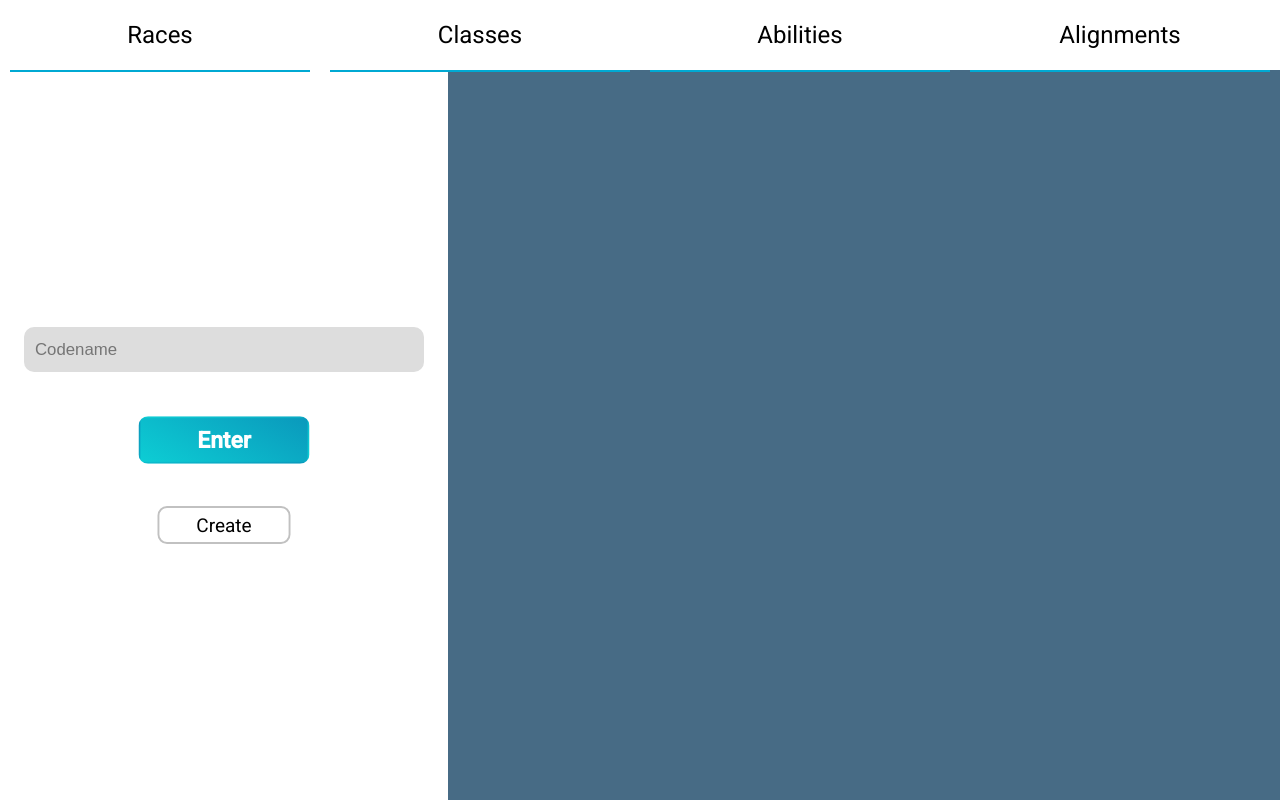
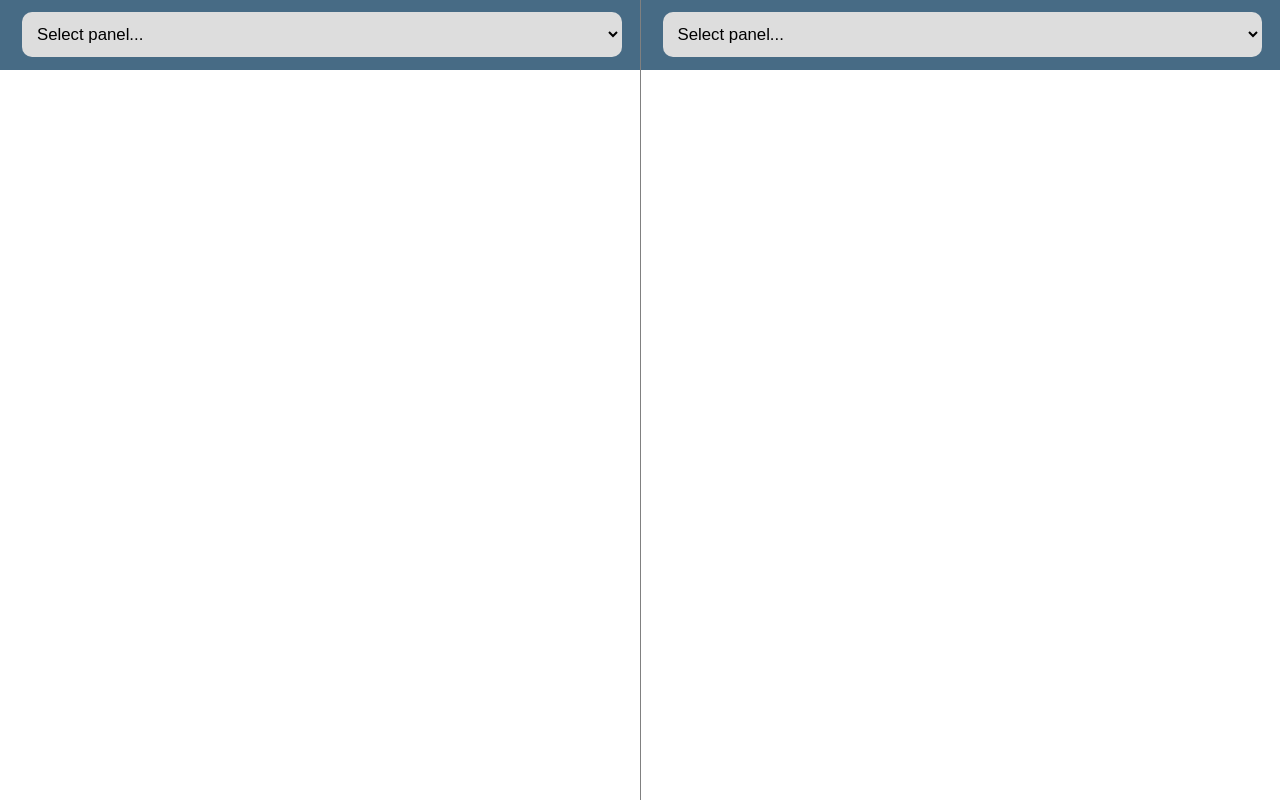
Before and after one commit to andremov/dnd-front, a React (Create React App) app: page / in a window 1280 px wide. Built offline with nearby package versions, Linux system fonts and the light colour scheme.

Commit message:
working class and race info

```diff
--- a/src/App.js
+++ b/src/App.js
@@ -165,13 +165,18 @@ export class App extends Component {
 
     render() {
         const { player_data, panel_data, cards_data, player_inventory, player_spells } = this.state;
-
+        return <Fragment>
+            <Panel />
+            <Panel />
+            <Panel />
+        </Fragment>
+    /*
         return (
             <Fragment>
                 <Header
                     callback={this.handleCard}
                     showTools={!!player_data}
-                    resetUI={() => this.setState({cards_data : []})}
+                    resetUI={() => this.setState({ cards_data : [] })}
                 />
 
                 <Panel type={''}>
@@ -180,7 +185,7 @@ export class App extends Component {
                             card_data : panel_data,
                             player_data : player_data,
                             eventCallback : this.handlePanel,
-                            setPlayerData : (data) => {
+                            setPlayerData : ( data ) => {
                                 this.setState({
                                     player_data : data
                                 })
@@ -209,6 +214,6 @@ export class App extends Component {
                     </div>
                 </div>
             </Fragment>
-        );
+        );*/
     }
 }
--- a/src/Components/Cards/ClassInfo.js
+++ b/src/Components/Cards/ClassCard.js
@@ -1,10 +1,11 @@
-import React  from "react";
-import { alignments, classes } from "../../Utils/Data";
+import React from "react";
+import { alignments } from "../../Utils/Data";
 import { Gem } from "../Gem";
 
-export function ClassInfo( { card_data } ) {
-    const { name, hit_dice, armor, weapons, alignment } = classes[card_data.item_id]
-    return <div className={'class_info'}>
+export function ClassCard( { class_data, openCallback, opened } ) {
+    const { name, hit_dice, armor, weapons, alignment } = class_data;
+
+    return <div className={'class-card ' + (opened ? 'opened' : 'closed')} onClick={openCallback}>
         <h1>{name}</h1>
 
         <div className={'info-section'}>
--- a/src/Components/Cards/RaceInfo.js
+++ b/src/Components/Cards/RaceCard.js
@@ -1,10 +1,11 @@
 import React, { Fragment } from "react";
-import { abilities, races, skills } from "../../Utils/Data";
+import { abilities, skills } from "../../Utils/Data";
 import { Gem } from "../Gem";
 
-export function RaceInfo( { card_data } ) {
-    const { name, ability_bonus, skill_bonus, age, height, trait_name } = races[card_data.item_id]
-    return <div className={'race_info'}>
+export function RaceCard( { race_data, openCallback, opened } ) {
+    const { name, ability_bonus, skill_bonus, age, height, trait_name } = race_data
+
+    return <div className={'race_info ' + (opened ? 'opened' : 'closed')} onClick={openCallback}>
         <h1>{name}</h1>
 
         <div className={'trait-section'}>
--- a/src/Components/Panel.js
+++ b/src/Components/Panel.js
@@ -1,9 +1,35 @@
-import React from 'react';
+import React, { useState } from 'react';
+import { panels } from "../Utils/Data";
 
-export function Panel({children}) {
+export function Panel( props ) {
+    const [ panel, setPanel ] = useState(-1)
+
+    function handleChangePanel( e ) {
+        setPanel(parseInt(e.target.value))
+    }
+
     return (
-        <div className={'main-panel'}>
-            {children}
+        <div className={'panel'}>
+
+            <div className={'panel-header'}>
+                <select value={panel} onChange={handleChangePanel}>
+                    <option value={-1}>
+                        Select panel...
+                    </option>
+
+                    {panels.map(( item, i ) => {
+                        return <option value={item.id} key={i}>
+                            {item.name}
+                        </option>
+                    })}
+                </select>
+            </div>
+
+            <div className={'panel-contents'}>
+                {
+                    panels.filter(item => item.id === panel)[0]?.panel(props)
+                }
+            </div>
         </div>
     );
 }
--- /dev/null
+++ b/src/Components/Panels/AlignmentsInfo.js
@@ -0,0 +1,9 @@
+import React from 'react';
+
+export function AlignmentsInfo() {
+    return (
+        <div>
+            Hello world!
+        </div>
+    );
+}
--- a/src/Components/Panels/CharacterInfo.js
+++ b/src/Components/Panels/CharacterInfo.js
@@ -3,6 +3,10 @@ import { abilities, alignments, classes, races } from "../../Utils/Data";
 import { Gem } from "../Gem";
 
 export function CharacterInfo( { player_data } ) {
+
+    if (!player_data) {
+        return <> </>
+    }
 
     return (
         <div className={'char-info'}>
--- /dev/null
+++ b/src/Components/Panels/ClassesInfo.js
@@ -0,0 +1,21 @@
+import React, { Fragment, useState } from 'react';
+import { classes } from "../../Utils/Data";
+import { ClassCard } from "../Cards/ClassCard";
+
+export function ClassesInfo() {
+    const [opened, open] = useState(-1);
+
+    function setOpen(i) {
+        open(i === opened? -1 : i)
+    }
+
+    return (
+        <Fragment>
+            {
+                classes.map( (item,i) => {
+                    return <ClassCard key={i} class_data={item} opened={i === opened} openCallback={() => setOpen(i)} />
+                } )
+            }
+        </Fragment>
+    );
+}
--- /dev/null
+++ b/src/Components/Panels/RacesInfo.js
@@ -0,0 +1,21 @@
+import React, { Fragment, useState } from 'react';
+import { races } from "../../Utils/Data";
+import { RaceCard } from "../Cards/RaceCard";
+
+export function RacesInfo() {
+    const [opened, open] = useState(-1);
+
+    function setOpen(i) {
+        open(i === opened? -1 : i)
+    }
+
+    return (
+        <Fragment>
+            {
+                races.map( (item,i) => {
+                    return <RaceCard key={i} race_data={item} opened={i === opened} openCallback={() => setOpen(i)} />
+                } )
+            }
+        </Fragment>
+    );
+}
--- a/src/Style/app-cards.scss
+++ b/src/Style/app-cards.scss
@@ -1,47 +1,67 @@
 @import "variables";
 
-.main-panel {
-  height: calc(100vh - 70px);
-  width: 35%;
-  min-width: 30%;
-  background-color: white;
-  display: flex;
-  align-items: center;
-  justify-content: center;
-  overflow-x: hidden;
-}
+//.main-panel {
+//  height: calc(100vh - 70px);
+//  width: 35%;
+//  min-width: 30%;
+//  background-color: white;
+//  display: flex;
+//  align-items: center;
+//  justify-content: center;
+//  overflow-x: hidden;
+//}
 
-.card-holder-panel {
-  width: 65%;
-  height: calc(100vh - 70px);
-
-  > .board {
-    min-width: 100%;
-    min-height: 100%;
-    overflow-x: scroll;
-    display: flex;
-    align-items: center;
-  }
-}
-
-.app-card {
-  position: relative;
-  padding: 10px;
-  //background-color: white;
-  border-radius: 10px;
-  box-shadow: 0 5px 5px 2px #00000077;
-  //box-sizing: border-box;
-  width: fit-content;
-  transition: 0.25s;
-  overflow: hidden;
-  margin: 10px;
-  background: radial-gradient(circle at 0% 100%, #a7a7a7 0%, #ffffff 30%);
-}
+//.card-holder-panel {
+//  width: 65%;
+//  height: calc(100vh - 70px);
+//
+//  > .board {
+//    min-width: 100%;
+//    min-height: 100%;
+//    overflow-x: scroll;
+//    display: flex;
+//    align-items: center;
+//  }
+//}
+//
+//.app-card {
+//  position: relative;
+//  padding: 10px;
+//  //background-color: white;
+//  border-radius: 10px;
+//  box-shadow: 0 5px 5px 2px #00000077;
+//  //box-sizing: border-box;
+//  width: fit-content;
+//  transition: 0.25s;
+//  overflow: hidden;
+//  margin: 10px;
+//  background: radial-gradient(circle at 0% 100%, #a7a7a7 0%, #ffffff 30%);
+//}
 
 .app-card-contents {
+  cursor: pointer;
   display: flex;
   flex-direction: column;
   position: relative;
+  border-radius: 10px;
+  background-color: white;
+  box-shadow: 0 0 1px 1px #00000050;
+  margin-top: 10px;
+  margin-bottom: 10px;
+  transition: 0.2s;
+  padding: 10px;
+  box-sizing: border-box;
+  overflow: hidden;
+  width: 100%;
+
+  &.closed {
+    min-height: 53px;
+    height: 53px;
+
+    .gem-socket {
+      display: none;
+    }
+  }
 
   > * {
     width: 100%;
@@ -60,39 +80,40 @@
   > .gem-socket {
     position: absolute;
     bottom: 0;
+    right: 10px;
   }
 }
 
-.dims_hidden {
-  width: 0;
-  height: 0;
-}
-
-.hidden {
-  @extend .dims_hidden;
-  box-shadow: none;
-  padding: 0;
-  margin: 0;
-}
-
-.enter {
-  width: 400px;
-  height: 300px;
-}
-
-.dims_loading {
-  width: 100px;
-  height: 100px;
-  min-width: 100px;
-  min-height: 100px;
-}
-
-.loading {
-  @extend .dims_loading;
-  display: flex;
-  align-items: center;
-  justify-content: center;
-}
+//.dims_hidden {
+//  width: 0;
+//  height: 0;
+//}
+//
+//.hidden {
+//  @extend .dims_hidden;
+//  box-shadow: none;
+//  padding: 0;
+//  margin: 0;
+//}
+//
+//.enter {
+//  width: 400px;
+//  height: 300px;
+//}
+//
+//.dims_loading {
+//  width: 100px;
+//  height: 100px;
+//  min-width: 100px;
+//  min-height: 100px;
+//}
+//
+//.loading {
+//  @extend .dims_loading;
+//  display: flex;
+//  align-items: center;
+//  justify-content: center;
+//}
 
 .new-player {
   width: 100%;
@@ -101,16 +122,13 @@
   padding-right: 10px;
 }
 
-.dims_race_info {
-  width: 250px;
-  height: 400px;
-  min-width: 250px;
-  min-height: 400px;
-}
-
 .race_info {
   @extend .app-card-contents;
-  @extend .dims_race_info;
+
+  &.opened {
+    height: 300px;
+    min-height: 300px;
+  }
 
   > .trait-section {
     border-top: 1px solid gray;
@@ -134,16 +152,13 @@
   }
 }
 
-.dims_class_info {
-  width: 300px;
-  height: 350px;
-  min-width: 300px;
-  min-height: 350px;
-}
+.class-card {
+  @extend .app-card-contents;
 
-.class_info {
-  @extend .app-card-contents;
-  @extend .dims_class_info;
+  &.opened {
+    min-height: 300px;
+    height: 300px;
+  }
 
   > .info-section {
     border-top: 1px solid gray;
@@ -372,7 +387,6 @@
   @extend .inventory;
 }
 
-
 .dims_class_quest {
   width: 400px;
   height: 250px;
--- a/src/Style/generals.scss
+++ b/src/Style/generals.scss
@@ -1,19 +1,49 @@
 @import "variables";
-
-#root {
-  max-width: 100vw;
-  min-height: calc(100vh - 70px);
-  padding-top: 70px;
-  height: fit-content;
-  background-color: #476b85;
-  display: flex;
-}
 
 body {
   margin: 0;
   font-family: 'Roboto', sans-serif;
   -webkit-font-smoothing: antialiased;
   -moz-osx-font-smoothing: grayscale;
+}
+
+#root {
+  max-width: 100vw;
+  height: 100vh;
+  display: flex;
+}
+
+#root > .panel {
+  background-color: white;
+  border-right: 1px solid gray;
+  flex: 1;
+  min-width: 500px;
+
+  &:last-child {
+    border: none;
+  }
+
+  > .panel-header {
+    width: 100%;
+    padding: 10px 20px;
+    box-sizing: border-box;
+    height: 70px;
+    background-color: #476b85;
+  }
+
+  > .panel-contents {
+    width: 100%;
+    padding: 20px;
+    height: calc(100% - 70px);
+    box-sizing: border-box;
+    transition: 0.2s;
+    overflow-y: scroll;
+
+    display: flex;
+    flex-direction: column;
+    align-items: center;
+    justify-content: center;
+  }
 }
 
 h1, h2 {
@@ -130,3 +160,21 @@ form {
     }
   }
 }
+
+@media screen and (max-width: 1499px) {
+  #root > .panel:nth-child(3) {
+    display: none;
+  }
+  #root > .panel:nth-child(2) {
+    border: none;
+  }
+}
+
+@media screen and (max-width: 999px) {
+  #root > .panel:nth-child(2) {
+    display: none;
+  }
+  #root > .panel:nth-child(1) {
+    border: none;
+  }
+}
--- a/src/Utils/Data.js
+++ b/src/Utils/Data.js
@@ -1,11 +1,10 @@
 import React, { Fragment } from "react";
 import { AlignmentInfo } from "../Components/Cards/AlignmentInfo";
-import { ClassInfo } from "../Components/Cards/ClassInfo";
-import { RaceInfo } from "../Components/Cards/RaceInfo";
+import { ClassCard } from "../Components/Cards/ClassCard";
+import { RaceCard } from "../Components/Cards/RaceCard";
 import { CreatePlayer } from "../Components/Panels/CreatePlayer";
 import { EnterForm } from "../Components/Panels/EnterForm";
 import { Loading } from "../Components/Loading";
-import { ExitButton } from "../Components/ExitButton";
 import { AppCard } from "../Components/AppCard";
 import { AbilityInfo } from "../Components/Cards/AbilityInfo";
 import { CharacterInfo } from "../Components/Panels/CharacterInfo";
@@ -15,6 +14,9 @@ import { Inventory } from "../Components/Cards/Inventory";
 import { Background } from "../Components/Cards/Background";
 import { Spellbook } from "../Components/Cards/Spellbook";
 import { ClassQuest } from "../Components/Cards/ClassQuest";
+import { ClassesInfo } from "../Components/Panels/ClassesInfo";
+import { RacesInfo } from "../Components/Panels/RacesInfo";
+import { AlignmentsInfo } from "../Components/Panels/AlignmentsInfo";
 
 export const card_states = {
     hidden : {
@@ -48,7 +50,7 @@ export const card_states = {
     },
     race_info : {
         component : ( props ) => {
-            return <RaceInfo
+            return <RaceCard
                 {...props}
             />
         },
@@ -63,7 +65,7 @@ export const card_states = {
     },
     class_info : {
         component : ( props ) => {
-            return <ClassInfo
+            return <ClassCard
                 {...props}
             />
         },
@@ -234,35 +236,35 @@ export const panel_states = {
 
 export const skills = [
     // 0
-    {name: 'Athletics', id: 0},
-    {name: 'Acrobatics', id: 1},
-    {name: 'Stealth', id: 2},
-    {name: 'Sleight of Hand', id: 3},
-    {name: 'Arcana', id: 4},
+    { name : 'Athletics', id : 0 },
+    { name : 'Acrobatics', id : 1 },
+    { name : 'Stealth', id : 2 },
+    { name : 'Sleight of Hand', id : 3 },
+    { name : 'Arcana', id : 4 },
 
     // 5
-    {name: 'History', id: 5},
-    {name: 'Research', id: 6},
-    {name: 'Nature', id: 7},
-    {name: 'Religion', id: 8},
-    {name: 'Animal Handling', id: 9},
+    { name : 'History', id : 5 },
+    { name : 'Research', id : 6 },
+    { name : 'Nature', id : 7 },
+    { name : 'Religion', id : 8 },
+    { name : 'Animal Handling', id : 9 },
 
     // 10
-    {name: 'Perception', id: 10},
-    {name: 'Insight', id: 11},
-    {name: 'Medicine', id: 12},
-    {name: 'Survival Skills', id: 13},
-    {name: 'Deceit', id: 14},
+    { name : 'Perception', id : 10 },
+    { name : 'Insight', id : 11 },
+    { name : 'Medicine', id : 12 },
+    { name : 'Survival Skills', id : 13 },
+    { name : 'Deceit', id : 14 },
 
     // 15
-    {name: 'Intimidation', id: 15},
-    {name: 'Performance', id: 16},
-    {name: 'Persuasion', id: 17},
-    {name: 'Toughness', id: 18},
-    {name: 'Lung Capacity', id: 19},
+    { name : 'Intimidation', id : 15 },
+    { name : 'Performance', id : 16 },
+    { name : 'Persuasion', id : 17 },
+    { name : 'Toughness', id : 18 },
+    { name : 'Lung Capacity', id : 19 },
 
     // 20
-    {name: 'Poison Resistance', id: 20},
+    { name : 'Poison Resistance', id : 20 },
 ]
 
 export const abilities = [
@@ -807,3 +809,31 @@ export const classes = [
     },
 
 ]
+
+export const panels = [
+    {
+        id : 3,
+        name : 'Character',
+        panel : (props) => <CharacterInfo {...props} />
+    },
+    {
+        id : 0,
+        name : 'Races',
+        panel : (props) => <RacesInfo {...props} />
+    },
+    {
+        id : 1,
+        name : 'Classes',
+        panel : (props) => <ClassesInfo {...props} />
+    },
+    {
+        id : 2,
+        name : 'Alignments',
+        panel : (props) => <AlignmentsInfo {...props} />
+    },
+    // {
+    //     id : 4,
+    //     name : 'Alignments',
+    //     panel : (props) => <CharacterInfo {...props} />
+    // },
+]
```
